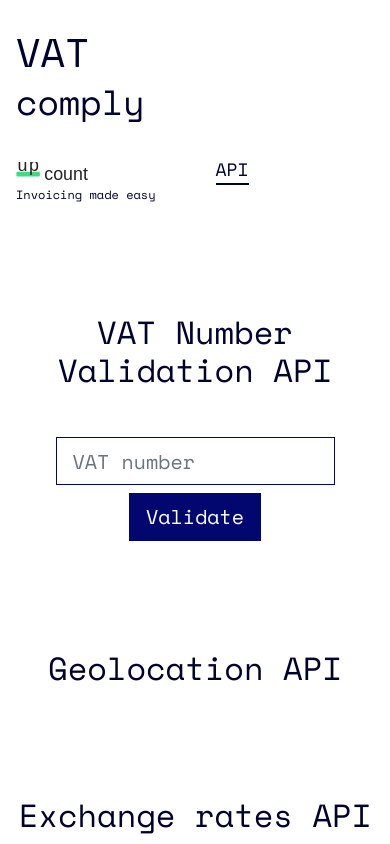
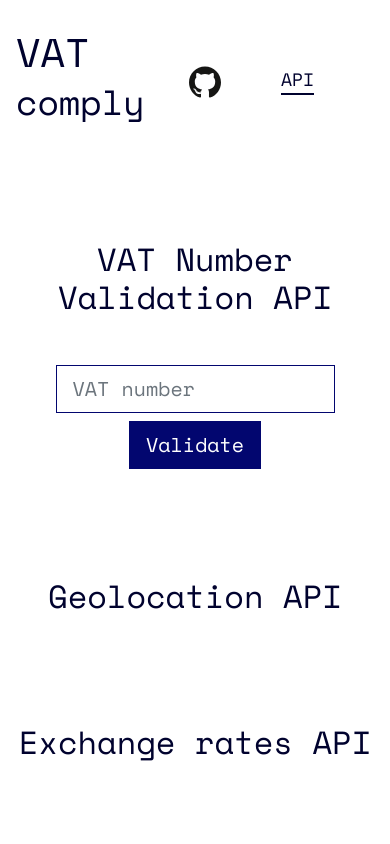
Before and after one commit to madisvain/vatcomply, a Next.js app in the folder website/: page / in a window 390 px wide. Built offline with nearby package versions, Linux system fonts and the light colour scheme; no server answers.

Commit message:
update website

```diff
--- a/website/components/layout.js
+++ b/website/components/layout.js
@@ -19,11 +19,16 @@ const Layout = ({ children }) => {
           </a>
         </Link>
         <ul className="nav">
-          <li>
+          <li className="d-none d-sm-block">
             <a href="https://upcount.app/">
               <img src="/upcount.svg" width="72" height="19" />
               <br />
               Invoicing made easy
+            </a>
+          </li>
+          <li>
+            <a href="https://github.com/madisvain/vatcomply" target="_blank" rel="noopener noreferrer">
+              <img src="/github.svg" width="32" height="32" />
             </a>
           </li>
           <li>
--- a/website/next.config.js
+++ b/website/next.config.js
@@ -1,10 +1,8 @@
 module.exports = {
-  webpack: config => {
-    // Fixes npm packages that depend on `fs` module
-    config.node = {
-      fs: 'empty'
+  webpack: (config, { isServer }) => {
+    if (!isServer) {
+      config.resolve.fallback.fs = false;
     }
-
-    return config
-  }
-}
+    return config;
+  },
+};
```
Also changed, not shown: website/package.json (+9 -9 lines), website/public/github.svg (added), 1 other file (tests, documents, lock files or other folders).
